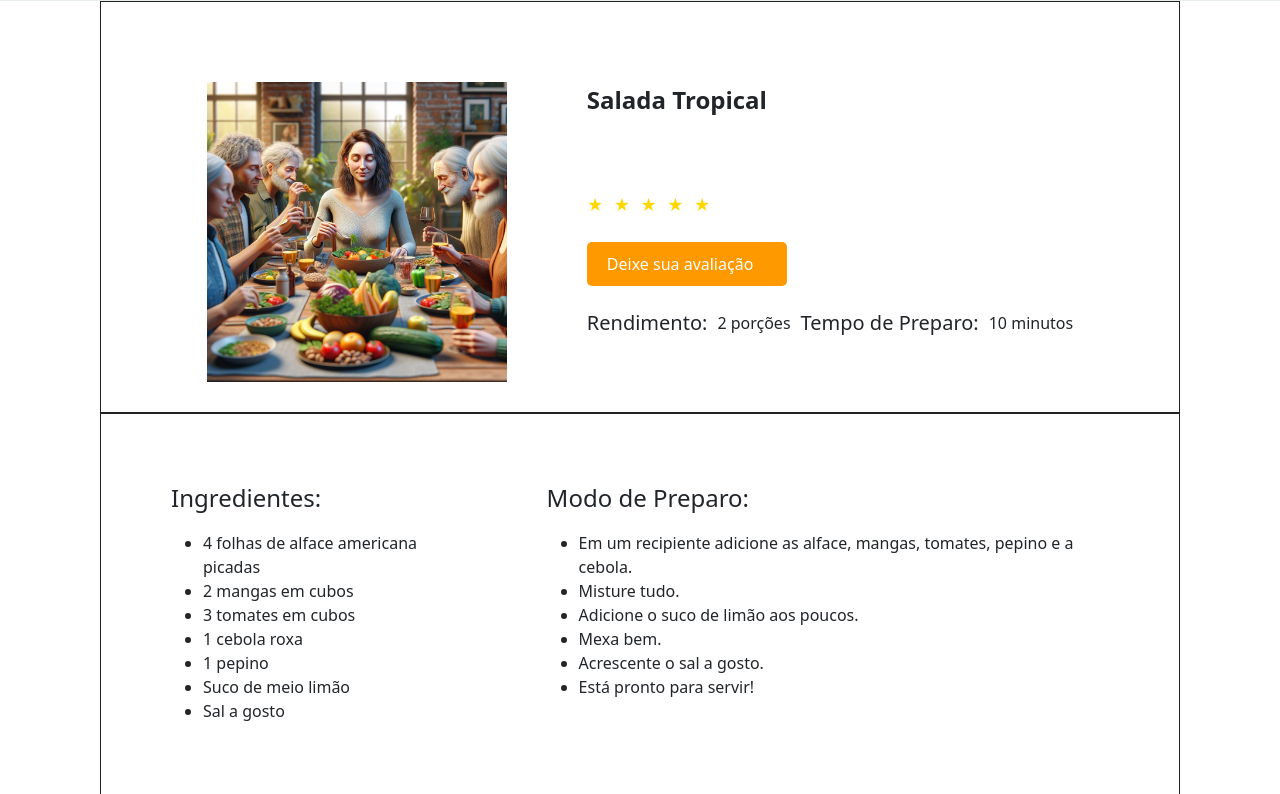
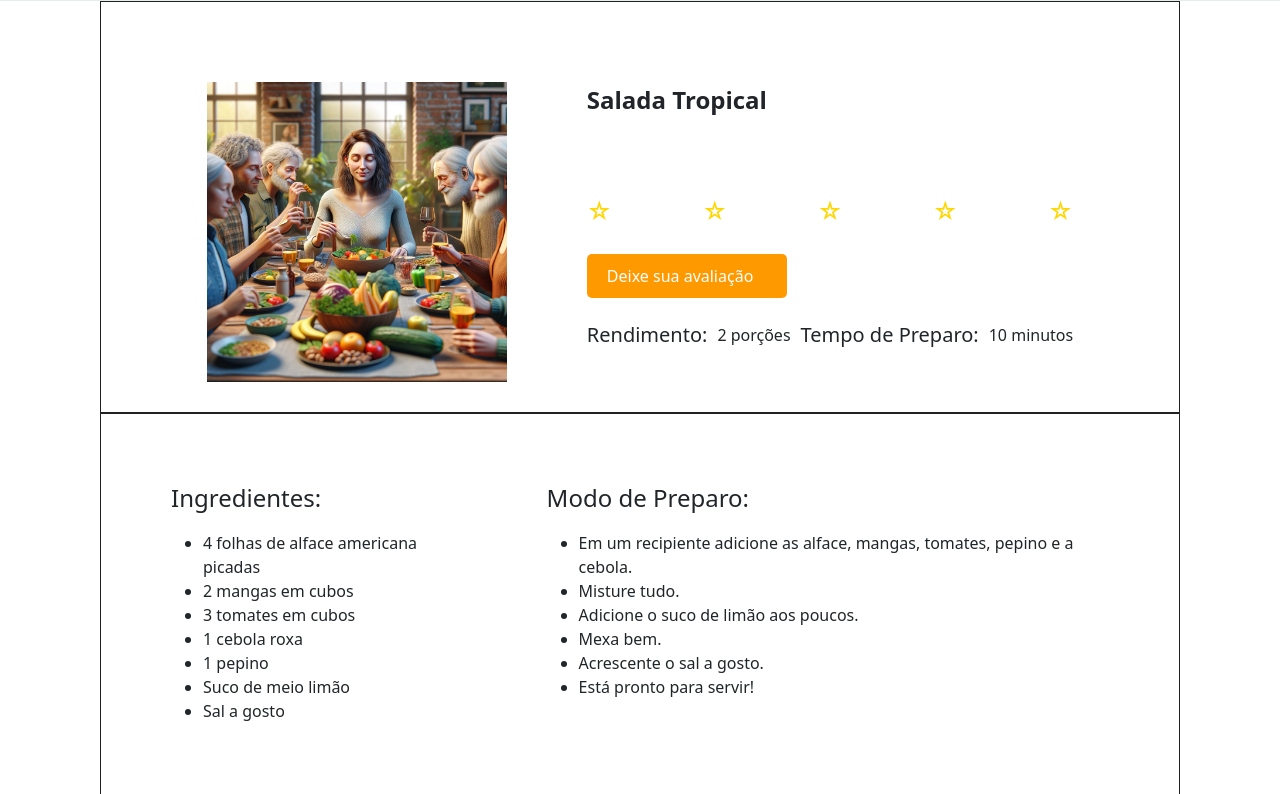
Before and after one commit to ICEI-PUC-Minas-PMV-SI/pmv-si-2024-1-pe3-t2-vida-ativa-sabor, a website: page Src/receita.html in a window 1280 px wide. Shown: the part 75-869 px from the top of the page. Drawn offline with nearby package versions, Linux system fonts and the light colour scheme.

Commit message:
Adição da funcionalidade de avaliação das receitas

```diff
--- a/Src/receita.html
+++ b/Src/receita.html
@@ -40,8 +40,40 @@
           gap: 10px;
         }
 
-        .star {
-          color: gold;
+        .rating {
+          display: flex;
+          justify-content: space-between;
+          align-items: center;
+        }
+
+        .rating input[type="radio"] {
+          display: none;
+        }
+
+        .rating label {
+          cursor: pointer;
+          font-size: 24px;
+          color: #ccc;
+        }
+
+        .rating label:hover {
+          color: #ffd700;
+        }
+
+        .rating input[type="radio"]:checked ~ label {
+          color: #ccc; /* volta para a cor original */
+        }
+
+        .rating label {
+          color: #ffd700; /* inicialmente todas as estrelas são amarelas */
+        }
+
+        .rating input[type="radio"]:checked ~.rating label {
+          color: #ccc; /* as estrelas à direita da selecionada voltam para a cor original */
+        }
+
+        .rating input[type="radio"]:checked + label {
+          color: #ffd700; /* a estrela selecionada também fica amarela */
         }
 
         .button {
@@ -110,11 +142,16 @@
             <div class="recipe-container">
               <div class="title">Salada Tropical</div>
               <div class="rating">
-                <span class="star">&#9733;</span>
-                <span class="star">&#9733;</span>
-                <span class="star">&#9733;</span>
-                <span class="star">&#9733;</span>
-                <span class="star">&#9733;</span>
+                <input type="radio" id="star5" name="rating" value="5">
+                <label for="star5">☆</label>
+                <input type="radio" id="star4" name="rating" value="4">
+                <label for="star4">☆</label>
+                <input type="radio" id="star3" name="rating" value="3">
+                <label for="star3">☆</label>
+                <input type="radio" id="star2" name="rating" value="2">
+                <label for="star2">☆</label>
+                <input type="radio" id="star1" name="rating" value="1">
+                <label for="star1">☆</label>
               </div>
               <a href="#" class="button">Deixe sua avaliação</a>
               <div class="info">
@@ -184,3 +221,9 @@
 
 
 </footer>
+<script src="https://cdn.jsdelivr.net/npm/@popperjs/core@2.11.6/dist/umd/popper.min.js" integrity="sha384-QFUBQA+1knX9GfQTvSnsI5sViT3wfsih30w4Q6/FZabWM2KjkQFI4wdoQPsmJ9Uj" crossorigin="anonymous"></script>
+    <script src="https://cdn.jsdelivr.net/npm/bootstrap@5.3.0-alpha3/dist/js/bootstrap.min.js" integrity="sha384-MNJu6DvPauZgjB0Gtms3/Co2DmMCAw/i7D41cYpYDd1h81FZfZ9Bj8yzpL3D2s7H" crossorigin="anonymous"></script>
+    <script src="script.js"></script>
+
+</body>
+</html>
```
